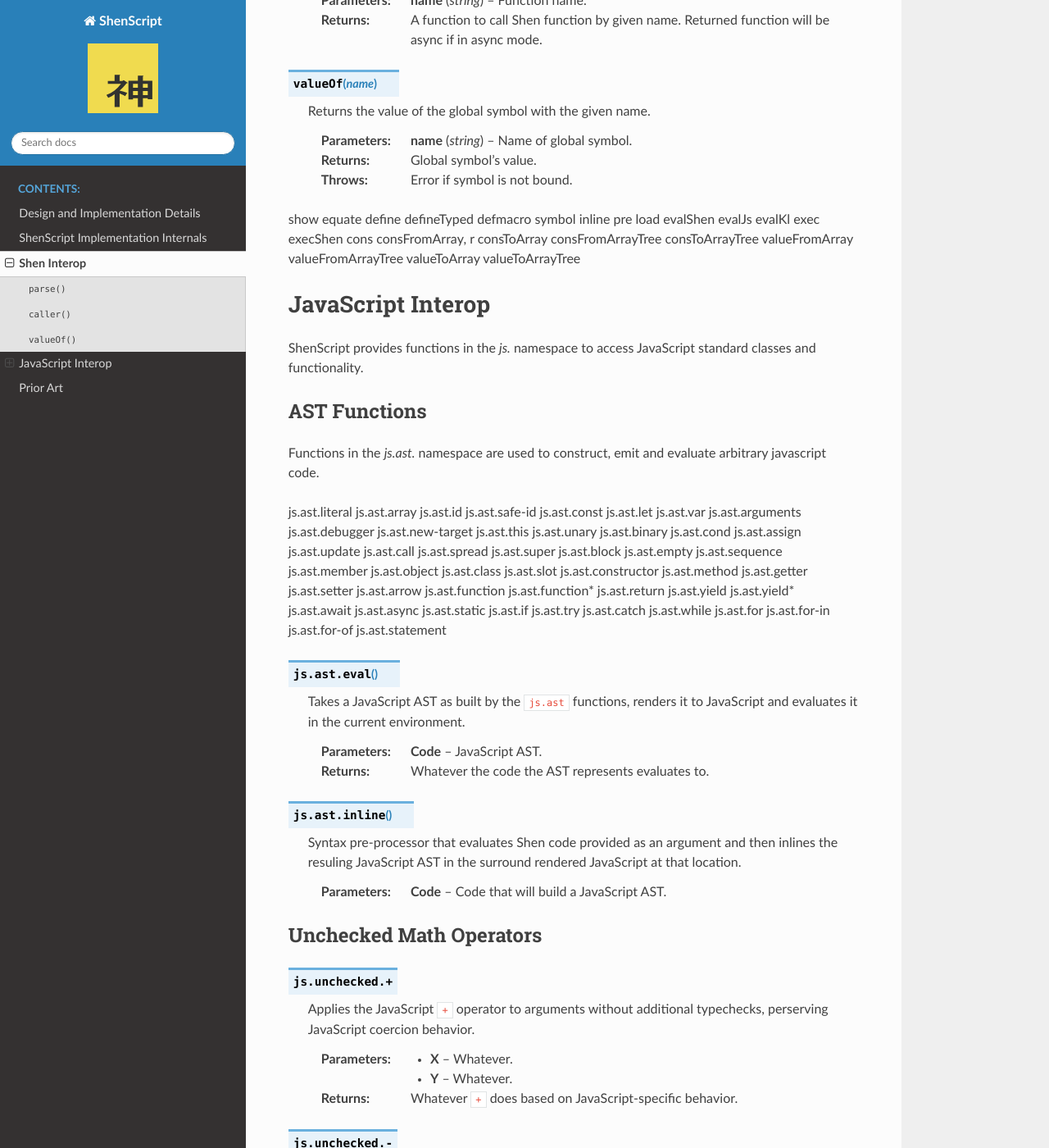
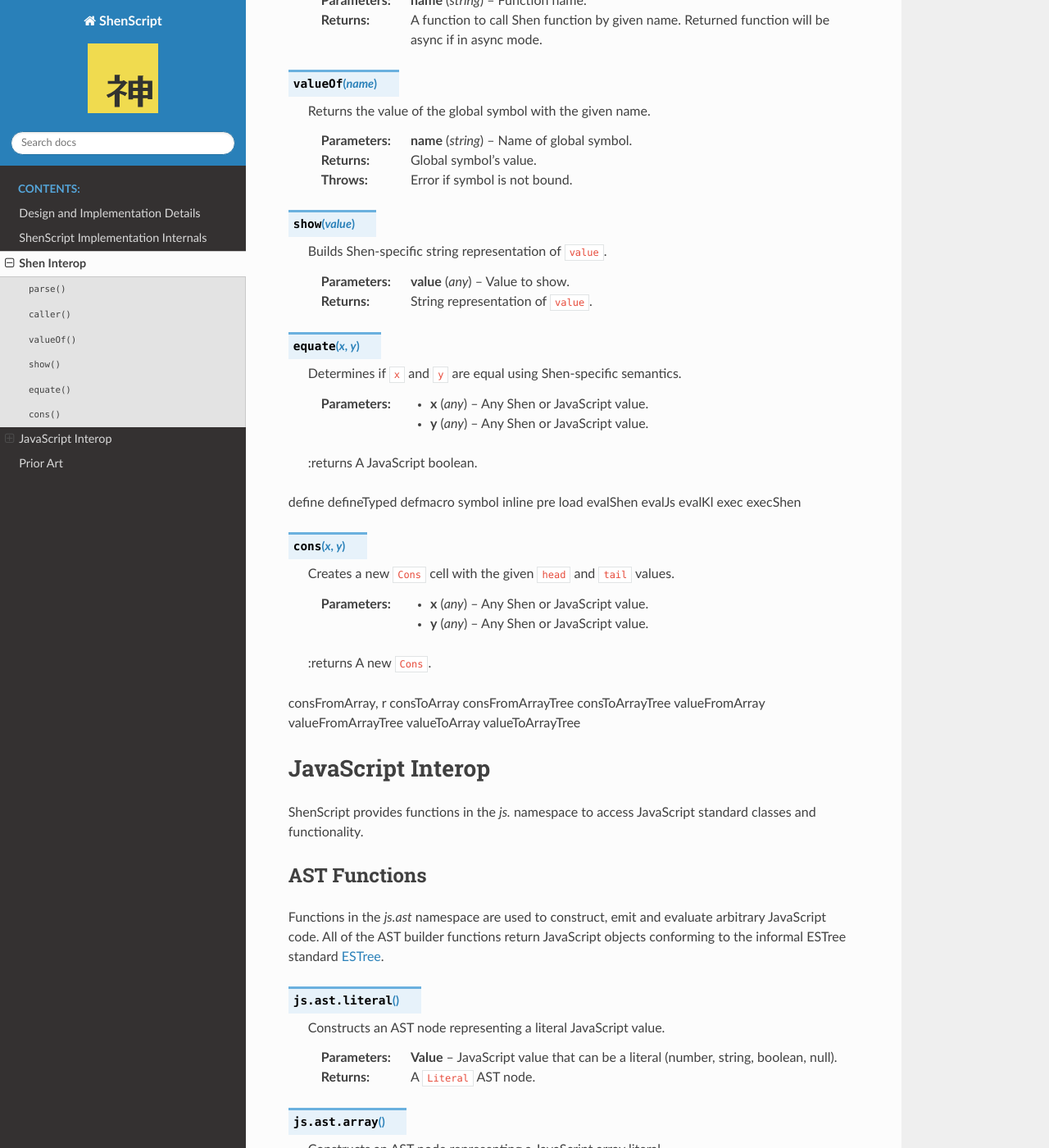
Before and after one commit to rkoeninger/ShenScript, a Sphinx documentation site: the page built from docs/interop.rst, in a window 1280 px wide and 1400 px high, scrolled down 538 px. Shown: the whole window at 82% size. Built offline with Sphinx 7.4.7 and the Read the Docs theme 2.0.0, drawn with Linux system fonts in a browser that asks for light colours; some of the changed text lies outside the part shown.

Commit message:
Doc'd some ast builder functions

```diff
--- a/docs/interop.rst
+++ b/docs/interop.rst
@@ -29,8 +29,21 @@
    :returns:           Global symbol's value.
    :throws:            Error if symbol is not bound.
 
-show
-equate
+.. function:: show(value)
+
+   Builds Shen-specific string representation of :js:`value`.
+
+   :param any value: Value to show.
+   :returns:         String representation of :js:`value`.
+
+.. function:: equate(x, y)
+
+   Determines if :js:`x` and :js:`y` are equal using Shen-specific semantics.
+
+   :param any x: Any Shen or JavaScript value.
+   :param any y: Any Shen or JavaScript value.
+   :returns      A JavaScript boolean.
+
 define
 defineTyped
 defmacro
@@ -43,7 +56,15 @@
 evalKl
 exec
 execShen
-cons
+
+.. function:: cons(x, y)
+
+   Creates a new :js:`Cons` cell with the given :js:`head` and :js:`tail` values.
+
+   :param any x: Any Shen or JavaScript value.
+   :param any y: Any Shen or JavaScript value.
+   :returns      A new :js:`Cons`.
+
 consFromArray, r
 consToArray
 consFromArrayTree
@@ -61,11 +82,29 @@
 AST Functions
 -------------
 
-Functions in the `js.ast.` namespace are used to construct, emit and evaluate arbitrary javascript code.
+Functions in the `js.ast` namespace are used to construct, emit and evaluate arbitrary JavaScript code. All of the AST builder functions return JavaScript objects conforming to the informal ESTree standard `ESTree <https://github.com/estree/estree>`_.
 
-js.ast.literal
-js.ast.array
-js.ast.id
+.. function:: js.ast.literal
+
+   Constructs an AST node representing a literal JavaScript value.
+
+   :param Value: JavaScript value that can be a literal (number, string, boolean, null).
+   :returns:     A :code:`Literal` AST node.
+
+.. function:: js.ast.array
+
+   Constructs an AST node representing a JavaScript array literal.
+
+   :param list Values: A Shen list of values to initialise a JavaScript array with.
+   :returns:           An :code:`ArrayExpression` AST node.
+
+.. function:: js.ast.id
+
+   Constructs an AST node representing a JavaScript identifier. Identifier is named exactly as the given argument.
+
+   :param string Name: Name of identifier.
+   :returns:           An :code:`Identifier` AST node.
+
 js.ast.safe-id
 js.ast.const
 js.ast.let
```
Also changed, not shown: 1 other file.
